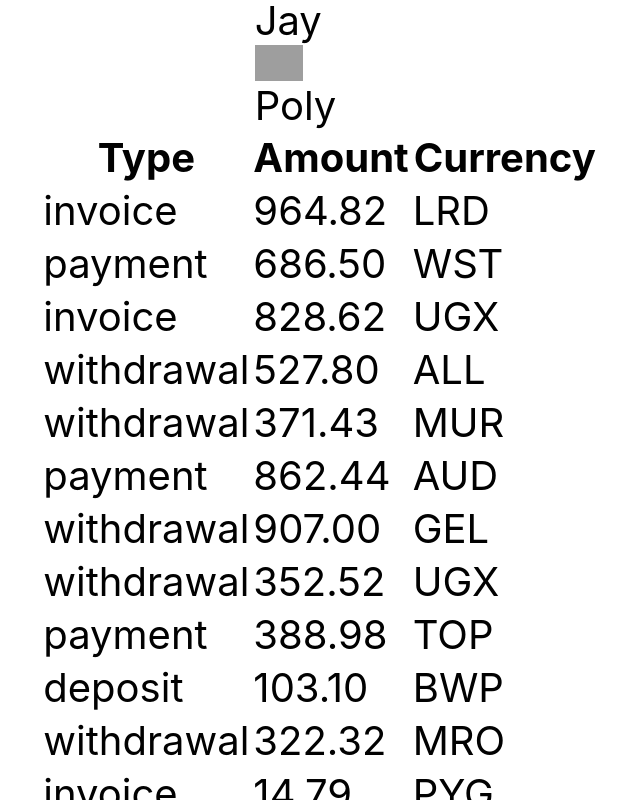
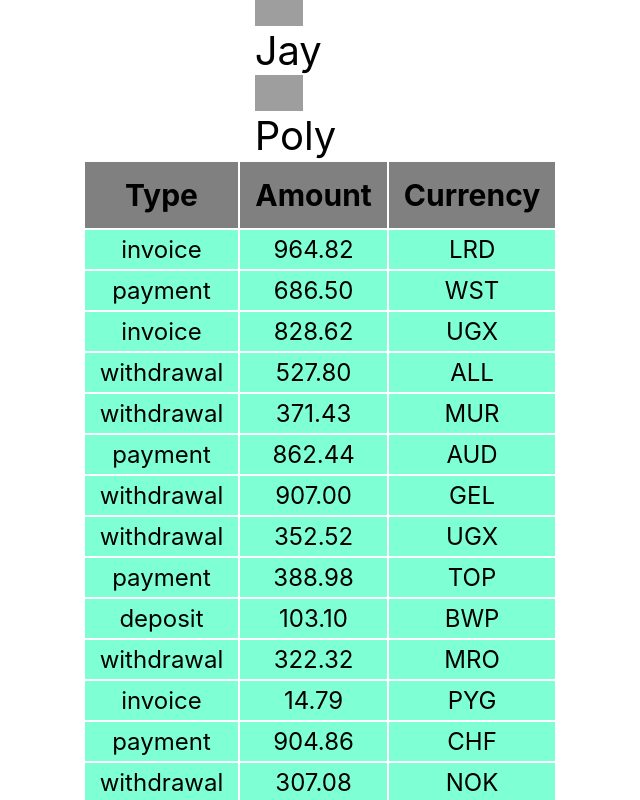
Before and after one commit to MykolaySheremet/goit-react-hw-01-components, a React (Create React App) app: page / in a window 1280 px wide. Shown: the part 1020-1820 px from the top of the page, without its empty margins (320-960 px from the left). Built offline with nearby package versions, Linux system fonts and the light colour scheme; grey boxes are pictures that could not be loaded.

Commit message:
fix task 3

```diff
--- a/src/components/App.jsx
+++ b/src/components/App.jsx
@@ -8,7 +8,7 @@ import friends from 'components/data/friends.json';
 import { FriendList } from './friendList/FriendList';
 
 import transactions from 'components/data/transactions.json';
-import { TransactionHistory } from './historytransactions/TransactionHistory';
+import { TransactionList } from './historytransactions/TransactionList';
 
 
 export const App = () => {
@@ -41,7 +41,7 @@ export const App = () => {
         friends={friends}
       />
 
-      <TransactionHistory
+      <TransactionList
         items={transactions}
       />
 
--- a/src/components/historytransactions/_transactionstyle.scss
+++ b/src/components/historytransactions/Transaction.module.css
@@ -1,20 +1,18 @@
-.transaction-history{
-    margin-top: 20px;
-
-}
-
-.transaction-history__head{
+.transactionHistoryHead {
     background-color: gray;
-    padding: 10px 15px;
     text-align: center;
     font-size: 30px;
 }
-th, td{
-    padding: 10px;
+
+.transactionTitleColoum{
+    padding: 15px;
 }
 
-.transaction-history__list{
-    padding: 10px;
+.transactionLineTable{
+    padding: 5px 15px;
+}
+
+.transactionHistoryList {
     font-size: 24px;
     border: 1px solid gray;
     background-color: aquamarine;
--- a/src/components/historytransactions/TransactionHistory.jsx
+++ /dev/null
@@ -1,36 +0,0 @@
-import PropTypes from 'prop-types';
-
-import { TransactionHistoryList } from './TransactionHistoryList';
-
-export const TransactionHistory = ({items}) => {
-
-    return (<table class="transaction-history">
-                <thead class="transaction-history__head">
-                    <tr>
-                        <th>Type</th>
-                        <th>Amount</th>
-                        <th>Currency</th>
-                    </tr>
-                </thead>
-
-                <tbody>
-                        {items.map(item => (
-                    <tr class="transaction-history__list" key={item.id}>
-                                <TransactionHistoryList
-                                    type={item.type}
-                                    amount={item.amount}
-                                    currency={item.currency}
-                                />
-                    </tr>
-                        ))}
-                </tbody>
-            </table>
-    )
-
-}
-
-TransactionHistory.propTypes = {
-    items: PropTypes.arrayOf(PropTypes.shape({
-        id: PropTypes.string.isRequired
-    }),)
-}
--- a/src/components/historytransactions/TransactionHistoryList.jsx
+++ /dev/null
@@ -1,19 +0,0 @@
-import PropTypes from 'prop-types';
-
-export const TransactionHistoryList = ({ type, amount, currency }) => {
-
-    return (<>
-                <td>{type}</td>
-                <td>{amount}</td>
-                <td>{currency}</td>
-            </>
-
-    )
-}
-
-
-TransactionHistoryList.propTypes = {
-    type: PropTypes.string.isRequired,
-    amount: PropTypes.string.isRequired,
-    currency: PropTypes.string.isRequired
-}
--- /dev/null
+++ b/src/components/historytransactions/TransactionItems.jsx
@@ -0,0 +1,21 @@
+import PropTypes from 'prop-types';
+import css from './Transaction.module.css';
+
+
+export const TransactionItems = ({ type, amount, currency }) => {
+
+    return (<>
+                <td className={css.transactionLineTable}>{type}</td>
+                <td className={css.transactionLineTable}>{amount}</td>
+                <td className={css.transactionLineTable}>{currency}</td>
+            </>
+
+    )
+}
+
+
+TransactionItems.propTypes = {
+    type: PropTypes.string.isRequired,
+    amount: PropTypes.string.isRequired,
+    currency: PropTypes.string.isRequired
+}
--- /dev/null
+++ b/src/components/historytransactions/TransactionList.jsx
@@ -0,0 +1,37 @@
+import PropTypes from 'prop-types';
+import { TransactionItems } from './TransactionItems';
+import css from './Transaction.module.css';
+
+
+export const TransactionList = ({items}) => {
+
+    return (<table className={css.transactionHistory}>
+                <thead className={css.transactionHistoryHead}>
+                    <tr>
+                        <th className={css.transactionTitleColoum}>Type</th>
+                        <th className={css.transactionTitleColoum}>Amount</th>
+                        <th className={css.transactionTitleColoum}>Currency</th>
+                    </tr>
+                </thead>
+
+                <tbody>
+                        {items.map(item => (
+                    <tr className={css.transactionHistoryList} key={item.id}>
+                                <TransactionItems
+                                    type={item.type}
+                                    amount={item.amount}
+                                    currency={item.currency}
+                                />
+                    </tr>
+                        ))}
+                </tbody>
+            </table>
+    )
+
+}
+
+TransactionList.propTypes = {
+    items: PropTypes.arrayOf(PropTypes.shape({
+        id: PropTypes.string.isRequired
+    }),)
+}
--- a/src/components/statistics/Statistics.module.css
+++ b/src/components/statistics/Statistics.module.css
@@ -2,6 +2,7 @@
     border: solid 1px gray;
     text-align: center;
     min-width: 510px;
+    margin-bottom: 30px;
 }
 
 .title {
```
